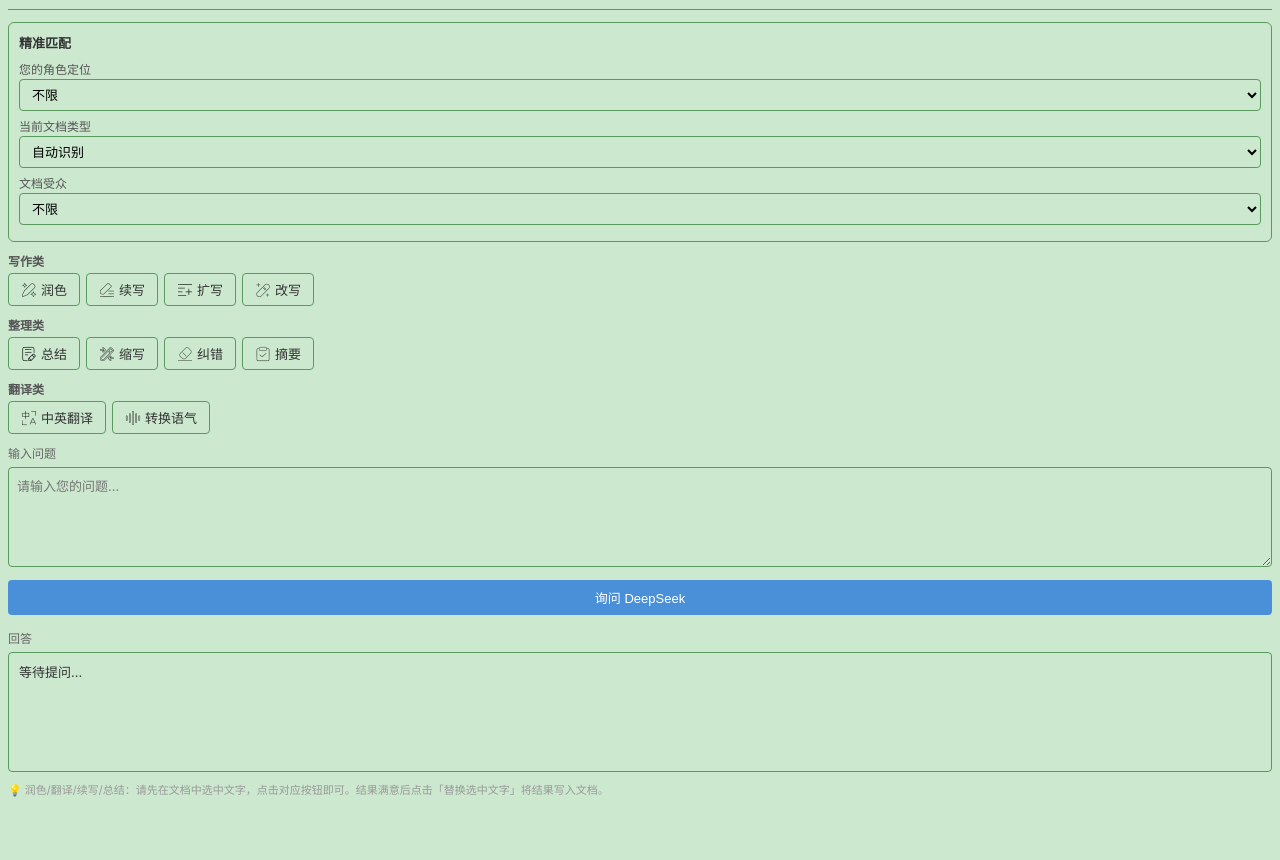
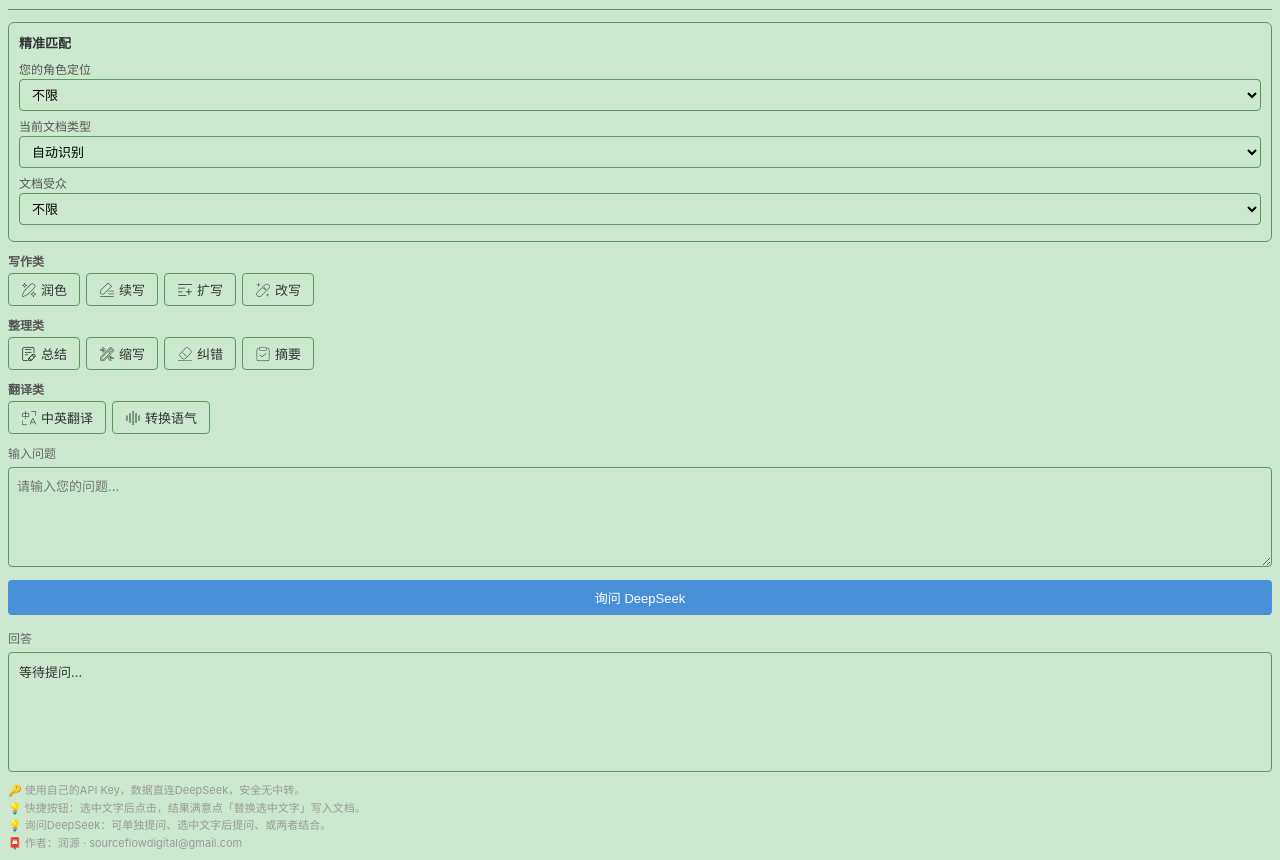
Before and after one commit to Minshu-Liu/deepseek-wps-assistant, a website built with Vite: page index.html in a window 1280 px wide. Shown: the part 65-925 px from the top of the page. Before the commit the page ends 873 px from the top, so only its background shows below. Built offline with nearby package versions, Linux system fonts and the light colour scheme.

Commit message:
docs(index): 更新底部使用说明与作者联系信息

```diff
--- a/index.html
+++ b/index.html
@@ -476,7 +476,12 @@
         <div id="result">等待提问...</div>
         <button id="replaceBtn" type="button">替换选中文字</button>
         <div id="replaceHint">已替换</div>
-        <p class="usage-tip">💡 润色/翻译/续写/总结：请先在文档中选中文字，点击对应按钮即可。结果满意后点击「替换选中文字」将结果写入文档。</p>
+        <p class="usage-tip">
+          🔑 使用自己的API Key，数据直连DeepSeek，安全无中转。<br>
+          💡 快捷按钮：选中文字后点击，结果满意点「替换选中文字」写入文档。<br>
+          💡 询问DeepSeek：可单独提问、选中文字后提问、或两者结合。<br>
+          📮 作者：润源 · sourceflowdigital@gmail.com
+        </p>
     </div>
     </div>
 
```
